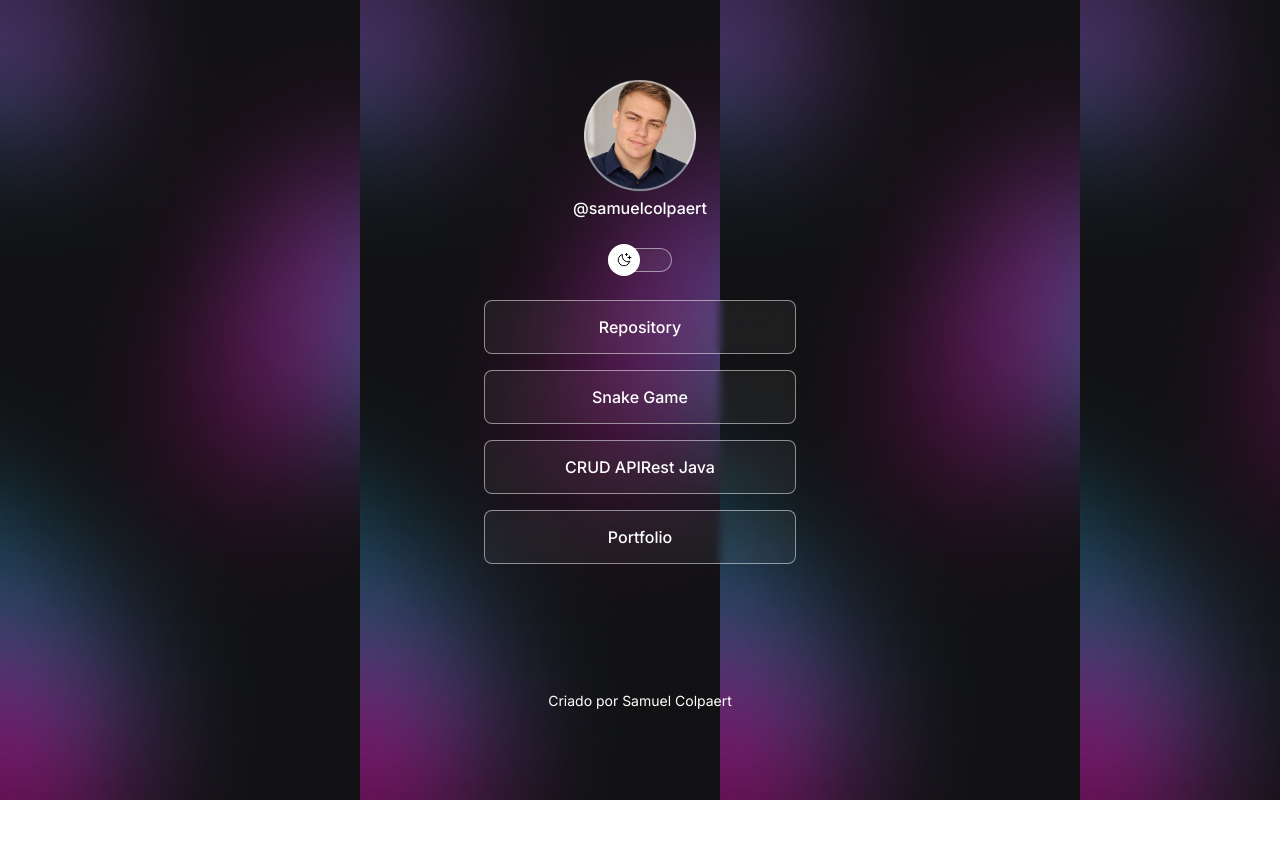
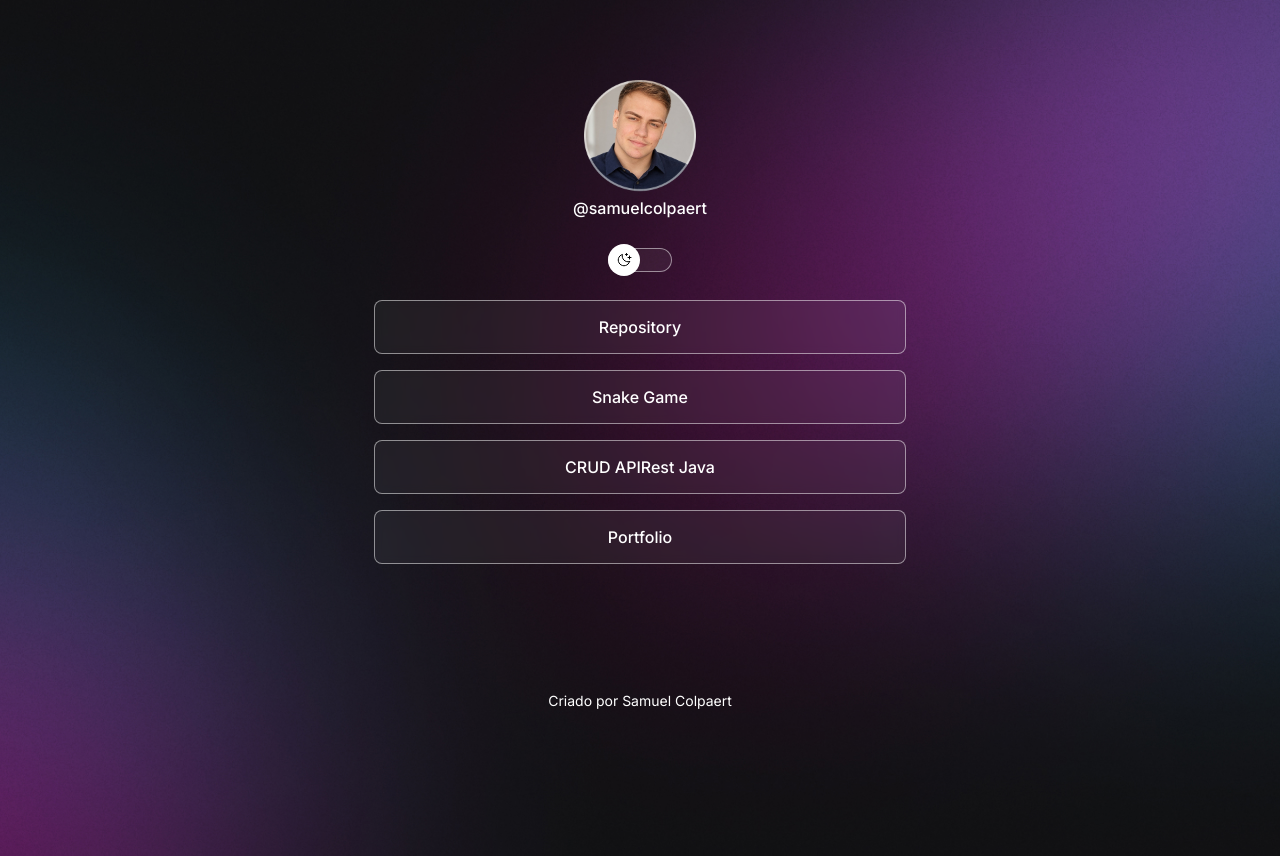
Before and after one commit to samlcss/link-hub, a plain HTML site: page index.html in a window 1280 px wide. Before the commit the page ends 800 px from the top, so only its background shows below. Drawn offline with nearby package versions, Linux system fonts and the light colour scheme.

Commit message:
feat: add desktop background images and responsive layout styles

```diff
--- a/style.css
+++ b/style.css
@@ -6,7 +6,7 @@
 
 :root {
   --text-color: white;
-  background: url(./assets/bg-mobile.jpg);
+  --bg-url: url(./assets/bg-mobile.jpg);
   --stroke-color: rgba(255, 255, 255, 0.5);
   --surface-color: rgba(255, 255, 255, 0.05);
   --surface-color-hover: rgba(0, 0, 0, 0.02);
@@ -16,7 +16,7 @@
 
 .light {
   --text-color: black;
-  background: url(./assets/bg-mobile-light.jpg);
+  --bg-url: url(./assets/bg-mobile-light.jpg);
   --stroke-color: rgba(0, 0, 0, 0.5);
   --surface-color: rgba(0, 0, 0, 0.05);
   --surface-color-hover: rgba(0, 0, 0, 0.02);
@@ -26,6 +26,7 @@
 
 body {
   background: var(--bg-url) no-repeat top center/cover;
+  height: 100vh;
 }
 
 body * {
@@ -33,7 +34,8 @@ body * {
   color: var(--text-color);
 }
 #container {
-  width: 360px;
+  width: 100%;
+  max-width: 580px;
   margin: 56px auto 0px;
   padding: 0 24px;
 }
@@ -154,3 +156,14 @@ footer {
   text-align: center;
   font-size: 14px;
 }
+
+/* media queries*/
+@media (min-width: 700px) {
+  :root {
+    --bg-url: url(./assets/bg-desktop.jpg);
+  }
+
+  .light {
+    --bg-url: url(./assets/bg-desktop-light.jpg);
+  }
+}
```
Also changed, not shown: assets/bg-desktop-light.jpg (added), assets/bg-desktop.jpg (added).
